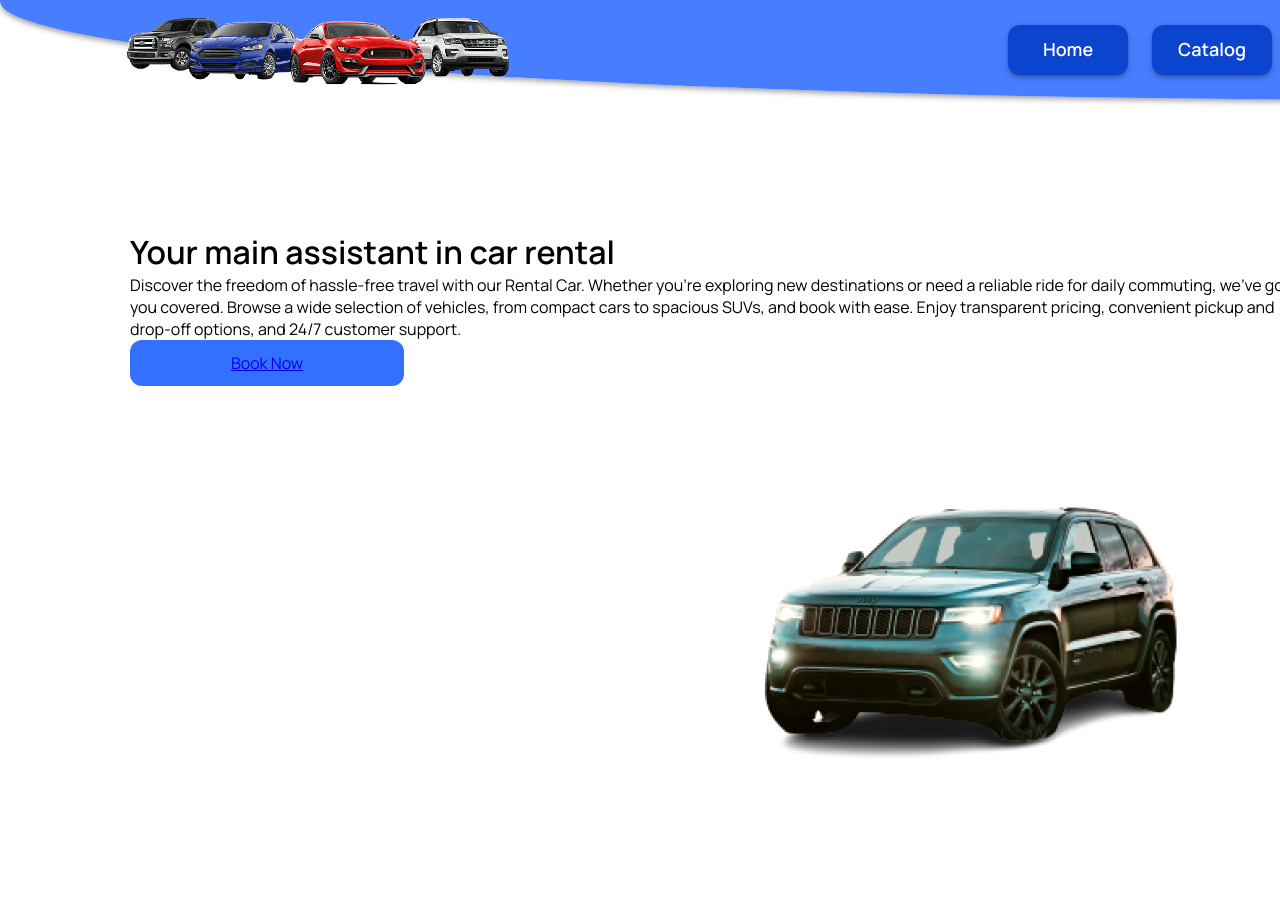
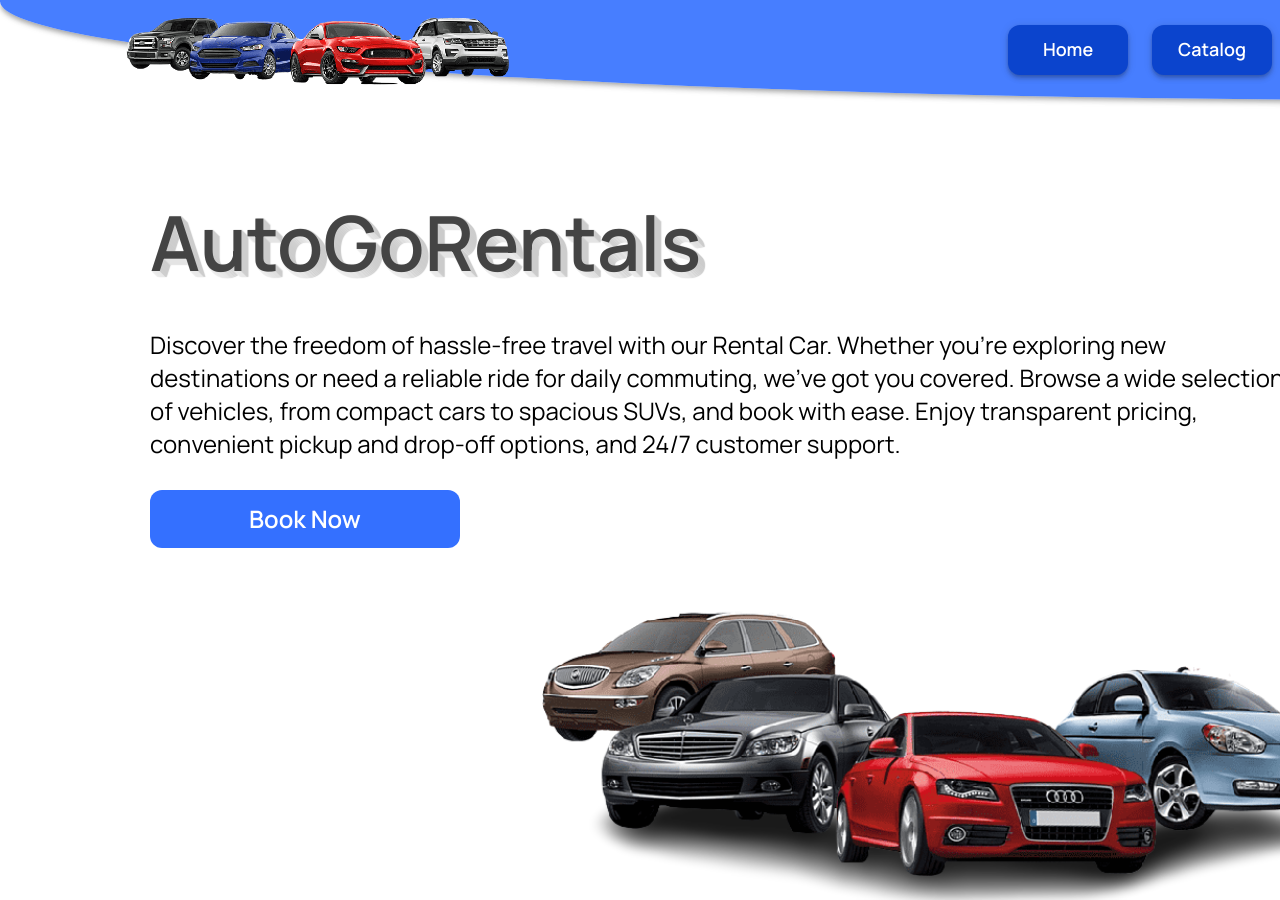
Before and after one commit to IvanMutsko/-ar-rental-app, a React (Create React App) app: page / in a window 1280 px wide. Shown: the top 900 px of the page. Built offline with nearby package versions, Linux system fonts and the light colour scheme; no server answers.

Commit message:
styles for home

```diff
--- a/public/index.html
+++ b/public/index.html
@@ -15,7 +15,7 @@
       href="https://fonts.googleapis.com/css2?family=Manrope:wght@400;500;600&display=swap"
       rel="stylesheet"
     />
-    <title>Rental car</title>
+    <title>AutoGoRentals</title>
   </head>
   <body>
     <noscript>You need to enable JavaScript to run this app.</noscript>
--- a/src/App.js
+++ b/src/App.js
@@ -19,6 +19,12 @@ function App() {
   const [filterValues, setFilterValues] = useState({});
   const [modalShow, setModalShow] = useState(false);
   const [currentCar, setCurrentCar] = useState({});
+
+  const favoriteCarsString = localStorage.getItem('favoriteCars');
+
+  if (!favoriteCarsString) {
+    localStorage.setItem('favoriteCars', JSON.stringify([]));
+  }
 
   const fetchCatalog = async () => {
     try {
--- a/src/components/ModalWindow/ModalWindow.jsx
+++ b/src/components/ModalWindow/ModalWindow.jsx
@@ -1,6 +1,7 @@
 import PropTypes from 'prop-types';
 import React, { useEffect } from 'react';
 import icon from '../../images/sprite.svg';
+import { formatNumber } from '../../helpers/formaterNumber';
 import {
   Overlay,
   Modal,
@@ -19,6 +20,8 @@ import {
   CardButton,
   CloseButton,
 } from './ModalWindow.styled';
+
+const phoneNumber = '+380730000000';
 
 export const ModalWindow = ({ currentCar, toggleModal }) => {
   const {
@@ -119,14 +122,14 @@ export const ModalWindow = ({ currentCar, toggleModal }) => {
               <ConditionText>{personeConditions[1]}</ConditionText>
               <ConditionText>{personeConditions[2]}</ConditionText>
               <ConditionText>
-                Mileage: <span>{mileage}</span>
+                Mileage: <span>{formatNumber(mileage)}</span>
               </ConditionText>
               <ConditionText>
                 Price: <span>{rentalPrice.slice(1)}$</span>
               </ConditionText>
             </ConditionsWrap>
           </SubWrap>
-          <CardButton>Rental car</CardButton>
+          <CardButton href={`tel:${phoneNumber}`}>Rental car</CardButton>
         </CardWrap>
       </Modal>
     </Overlay>
--- a/src/components/ModalWindow/ModalWindow.styled.jsx
+++ b/src/components/ModalWindow/ModalWindow.styled.jsx
@@ -180,13 +180,11 @@ export const ConditionText = styled.p`
   }
 `;
 
-export const CardButton = styled.button`
-  display: inline-flex;
+export const CardButton = styled.a`
   padding: 12px 50px;
   justify-content: center;
   align-items: center;
 
-  border-color: transparent;
   border-radius: 12px;
   background: #3470ff;
 
@@ -196,6 +194,7 @@ export const CardButton = styled.button`
   font-style: normal;
   font-weight: 600;
   line-height: 1.43;
+  text-decoration: none;
 
   &:hover,
   &:focus {
--- /dev/null
+++ b/src/helpers/formaterNumber.js
@@ -0,0 +1,3 @@
+export const formatNumber = number => {
+  return number.toString().replace(/\B(?=(\d{3})+(?!\d))/g, ',');
+};
--- a/src/pages/HomePage/HomePage.jsx
+++ b/src/pages/HomePage/HomePage.jsx
@@ -1,17 +1,17 @@
-import { Container, NavigateLink } from './HomePage.styled';
+import { Container, NavigateLink, Title, Text } from './HomePage.styled';
 
 export default function HomePage() {
   return (
     <Container>
-      <h1>Your main assistant in car rental</h1>
-      <p>
+      <Title>AutoGoRentals</Title>
+      <Text>
         Discover the freedom of hassle-free travel with our Rental Car. Whether
         you're exploring new destinations or need a reliable ride for daily
         commuting, we've got you covered. Browse a wide selection of vehicles,
         from compact cars to spacious SUVs, and book with ease. Enjoy
         transparent pricing, convenient pickup and drop-off options, and 24/7
         customer support.
-      </p>
+      </Text>
 
       <NavigateLink to="/catalog">Book Now</NavigateLink>
     </Container>
--- a/src/pages/HomePage/HomePage.styled.jsx
+++ b/src/pages/HomePage/HomePage.styled.jsx
@@ -2,28 +2,55 @@ import styled from 'styled-components';
 import { NavLink } from 'react-router-dom';
 
 import autoImg from '../../images/auto-home.png';
-import polygonImg from '../../images/polygon-home.png';
 
 export const Container = styled.div`
   height: 100vh;
 
-  padding: 130px;
+  padding: 90px 150px;
 
   background-image: url('${autoImg}');
-  background-size: 600px;
-  background-position: 75% 55%;
+  background-size: 900px;
+  background-position: 100% 100%;
   background-repeat: no-repeat;
 `;
 
+export const Title = styled.h1`
+  font-size: 76px;
+  font-weight: 900;
+  margin-bottom: 34px;
+
+  color: #444444;
+  background: #ffffff;
+  text-shadow: 1px 0px 1px #cccccc, 0px 1px 1px #eeeeee, 2px 1px 1px #cccccc,
+    1px 2px 1px #eeeeee, 3px 2px 1px #cccccc, 2px 3px 1px #eeeeee,
+    4px 3px 1px #cccccc, 3px 4px 1px #eeeeee, 5px 4px 1px #cccccc,
+    4px 5px 1px #eeeeee, 6px 5px 1px #cccccc, 5px 6px 1px #eeeeee,
+    7px 6px 1px #cccccc;
+  color: #444444;
+  background: #ffffff;
+`;
+
+export const Text = styled.p`
+  font-size: 24px;
+
+  margin-bottom: 30px;
+`;
+
 export const NavigateLink = styled(NavLink)`
-  display: flex;
-  width: 274px;
+  display: inline-block;
+
   padding: 12px 99px;
-  justify-content: center;
-  align-items: center;
 
   border-radius: 12px;
   background: #3470ff;
+
+  color: #fff;
+  font-family: Manrope;
+  font-size: 24px;
+  font-style: normal;
+  font-weight: 600;
+  line-height: 1.43;
+  text-decoration: none;
 
   &:hover,
   &:focus {
```
Also changed, not shown: src/images/auto-home.png, src/images/polygon-home.png (deleted).
